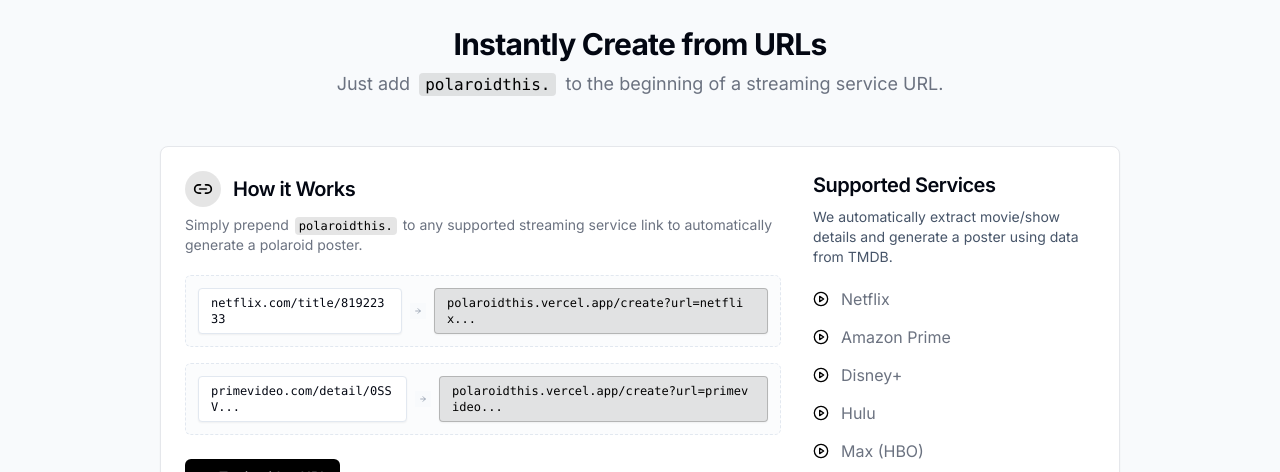
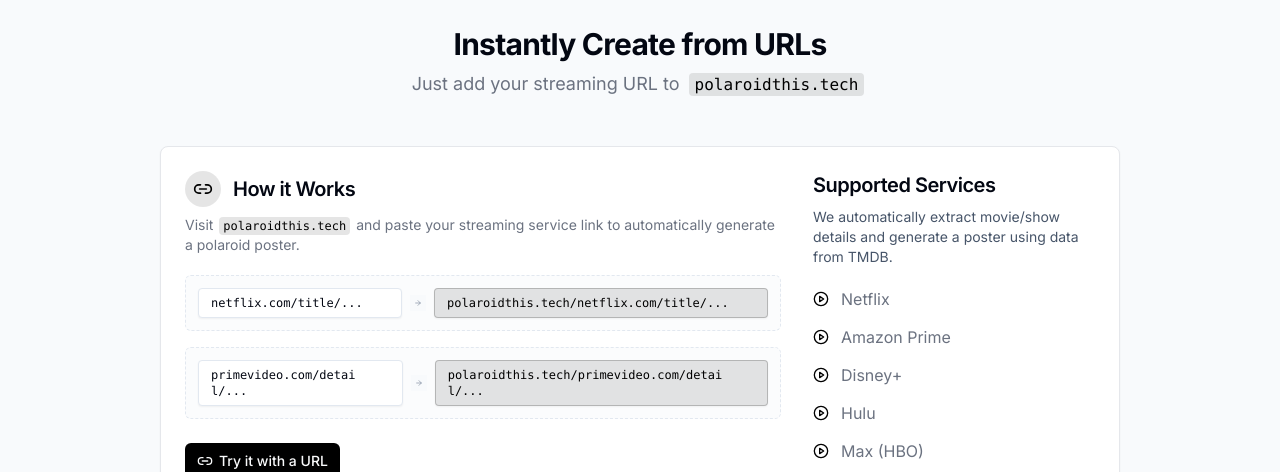
Before and after one commit to yafyx/polaroidthis, a Next.js app: page / in a window 1280 px wide. Shown: the part 471-943 px from the top of the page. Built offline with nearby package versions, Linux system fonts and the light colour scheme.

Commit message:
Updates the domain name in the landing page instructions and examples from polaroidthis.vercel.app to polaroidthis.tech.
Reflects the change in the service URL and clarifies the usage instructions to visit the website and paste the streaming URL instead of prepending the domain.

```diff
--- a/app/page.tsx
+++ b/app/page.tsx
@@ -83,11 +83,10 @@ export default function Home() {
               Instantly Create from URLs
             </h2>
             <p className="text-lg text-muted-foreground max-w-2xl mx-auto">
-              Just add{" "}
+              Just add your streaming URL to{" "}
               <code className="font-mono text-primary bg-primary/10 px-1.5 py-0.5 rounded text-base mx-1">
-                polaroidthis.
-              </code>{" "}
-              to the beginning of a streaming service URL.
+                polaroidthis.tech
+              </code>
             </p>
           </div>
 
@@ -105,11 +104,11 @@ export default function Home() {
                     </CardTitle>
                   </div>
                   <CardDescription>
-                    Simply prepend{" "}
+                    Visit{" "}
                     <code className="font-mono text-primary bg-primary/10 px-1 py-0.5 rounded text-xs mx-0.5">
-                      polaroidthis.
+                      polaroidthis.tech
                     </code>{" "}
-                    to any supported streaming service link to automatically
+                    and paste your streaming service link to automatically
                     generate a polaroid poster.
                   </CardDescription>
                 </div>
@@ -118,25 +117,25 @@ export default function Home() {
                   {/* Example 1 */}
                   <div className="relative flex flex-col sm:flex-row sm:items-center gap-2 text-sm p-3 bg-slate-50/50 rounded-md border border-dashed border-slate-200">
                     <span className="font-mono bg-white border border-slate-200 px-3 py-1.5 rounded text-xs flex-grow break-all text-center sm:text-left z-10 shadow-sm">
-                      netflix.com/title/81922333
+                      netflix.com/title/...
                     </span>
                     <div className="flex-shrink-0 w-full sm:w-auto flex justify-center items-center my-1 sm:my-0">
                       <ArrowRight className="h-4 w-4 text-slate-500 shrink-0 z-10 bg-slate-50 px-1 animate-pulse" />
                     </div>
                     <span className="font-mono bg-primary/10 border border-primary/20 text-primary px-3 py-1.5 rounded text-xs font-medium flex-grow break-all text-center sm:text-left z-10 shadow-sm">
-                      polaroidthis.vercel.app/create?url=netflix...
+                      polaroidthis.tech/netflix.com/title/...
                     </span>
                   </div>
                   {/* Example 2 */}
                   <div className="relative flex flex-col sm:flex-row sm:items-center gap-2 text-sm p-3 bg-slate-50/50 rounded-md border border-dashed border-slate-200">
                     <span className="font-mono bg-white border border-slate-200 px-3 py-1.5 rounded text-xs flex-grow break-all text-center sm:text-left z-10 shadow-sm">
-                      primevideo.com/detail/0SSV...
+                      primevideo.com/detail/...
                     </span>
                     <div className="flex-shrink-0 w-full sm:w-auto flex justify-center items-center my-1 sm:my-0">
                       <ArrowRight className="h-4 w-4 text-slate-500 shrink-0 z-10 bg-slate-50 px-1 animate-pulse" />
                     </div>
                     <span className="font-mono bg-primary/10 border border-primary/20 text-primary px-3 py-1.5 rounded text-xs font-medium flex-grow break-all text-center sm:text-left z-10 shadow-sm">
-                      polaroidthis.vercel.app/create?url=primevideo...
+                      polaroidthis.tech/primevideo.com/detail/...
                     </span>
                   </div>
                 </div>
```
